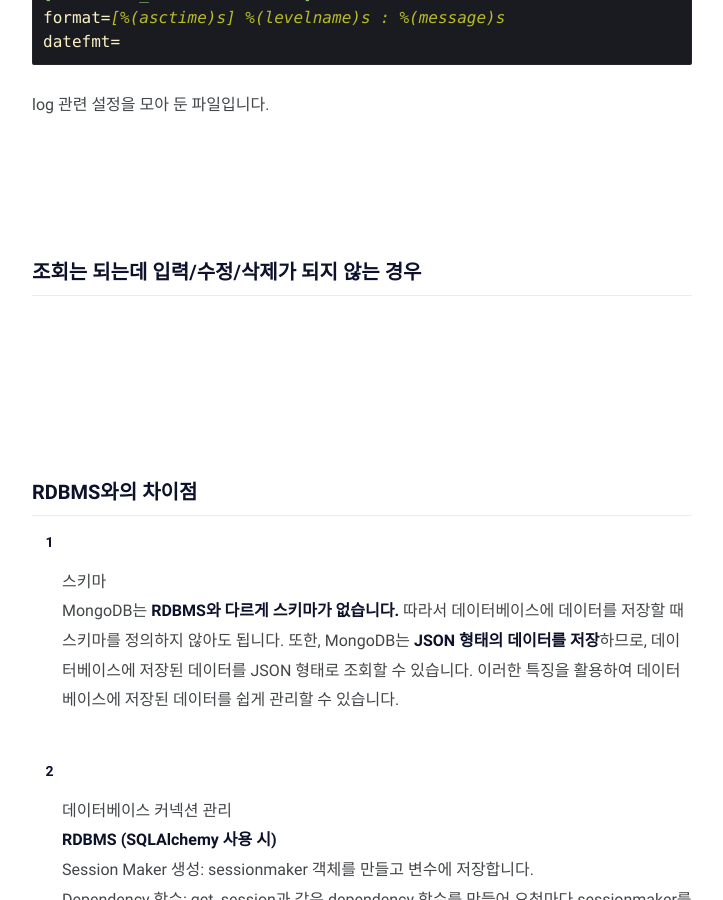
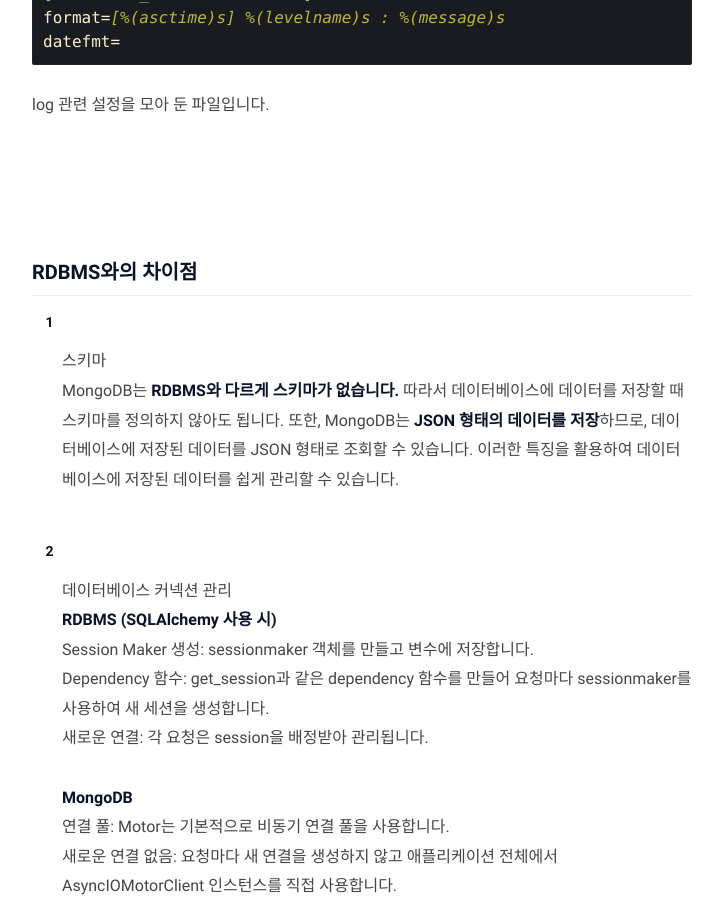
Before and after one commit to jd6186/jd6186.github.io, a Jekyll site: the page built from _posts/BackEnd/Python/2024-02-13-FastAPI_MongoDB.md, in a window 1280 px wide and 900 px high, scrolled down 10276 px. Shown: the whole window, without its empty margins (278-1001 px from the left). Built offline with Jekyll 4.4.1, drawn with Linux system fonts in a browser that asks for light colours; comment, search, counter and statistics services are not loaded.

```diff
--- a/_posts/BackEnd/Python/2024-02-13-FastAPI_MongoDB.md
+++ b/_posts/BackEnd/Python/2024-02-13-FastAPI_MongoDB.md
@@ -402,11 +402,6 @@ datefmt=
 log 관련 설정을 모아 둔 파일입니다.
 <br/><br/><br/><br/>
 
-### 조회는 되는데 입력/수정/삭제가 되지 않는 경우
-
-
-<br/><br/><br/><br/>
-
 ### RDBMS와의 차이점
 1. 스키마<br/>
 MongoDB는 **RDBMS와 다르게 스키마가 없습니다.** 따라서 데이터베이스에 데이터를 저장할 때 스키마를 정의하지 않아도 됩니다.
```
